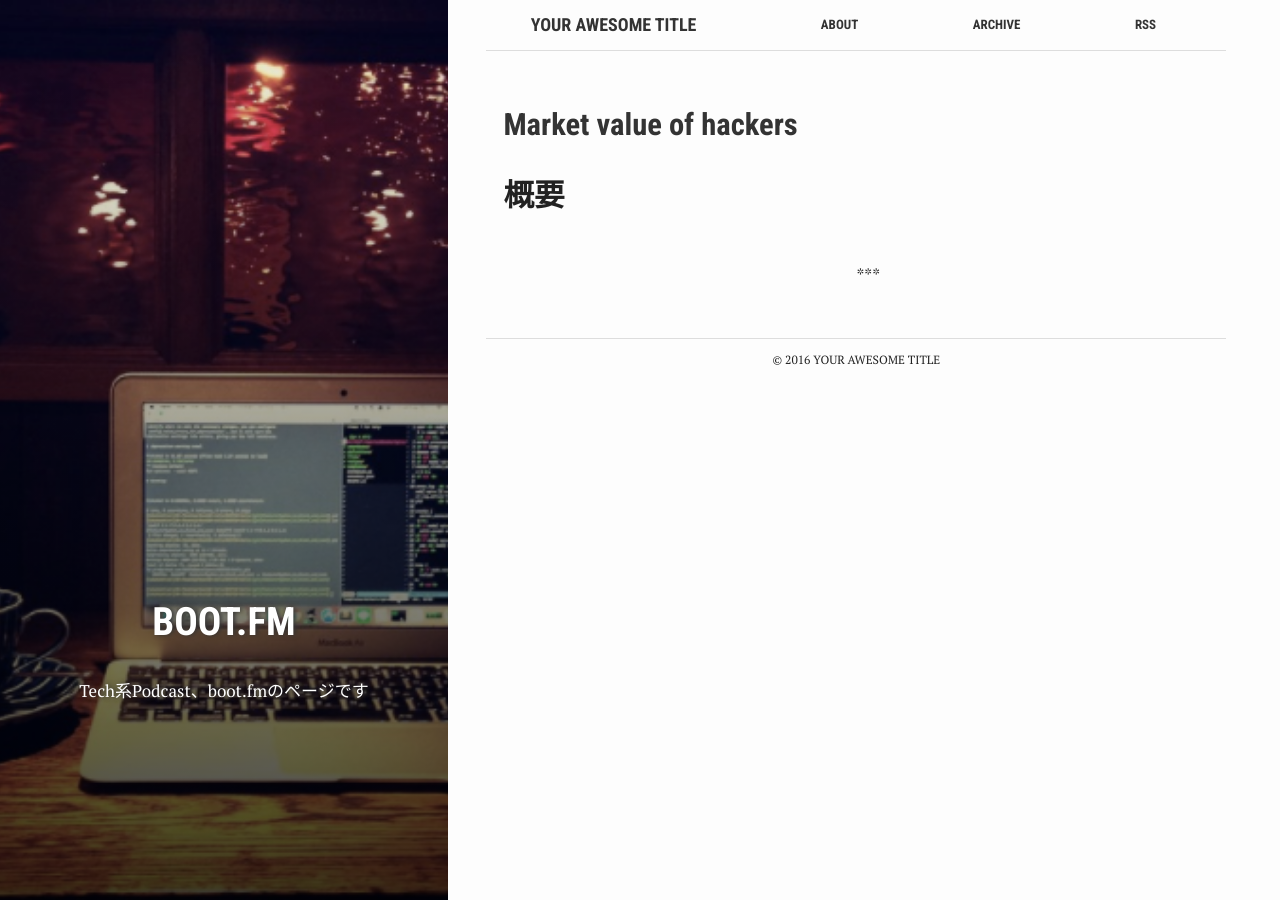
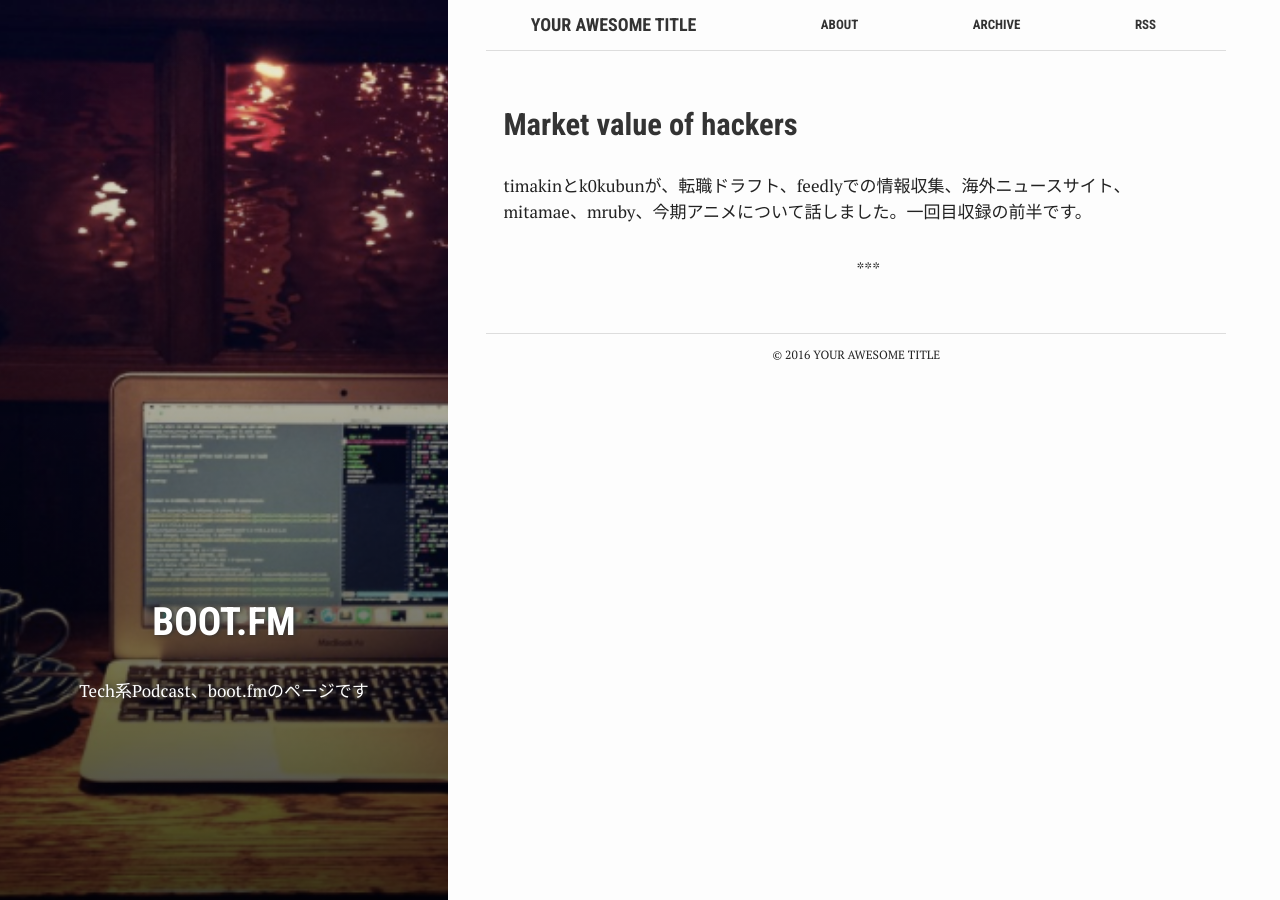
Before and after one commit to timakin/bootfm.github.io, a Jekyll site: the page built from index.html, in a window 1280 px wide. Built offline with Jekyll 4.4.1, drawn with Linux system fonts in a browser that asks for light colours.

Commit message:
[fix] image

```diff
--- a/_posts/2016-11-12-vol1.md
+++ b/_posts/2016-11-12-vol1.md
@@ -13,14 +13,12 @@
 author: timakin
 ---
 
-## 概要
-
 timakinとk0kubunが、転職ドラフト、feedlyでの情報収集、海外ニュースサイト、mitamae、mruby、今期アニメについて話しました。一回目収録の前半です。
 
 ## スピーカー
 
-![timakin]({{site.baseurl}}/images/profile/timakin.png)
-![k0kubun]({{site.baseurl}}/images/profile/k0kubun.png)
+![timakin]({{site.baseurl}}/assets/images/profile/timakin.png)
+![k0kubun]({{site.baseurl}}/assets/images/profile/k0kubun.png)
 
 ## 関連リンク
 
```
